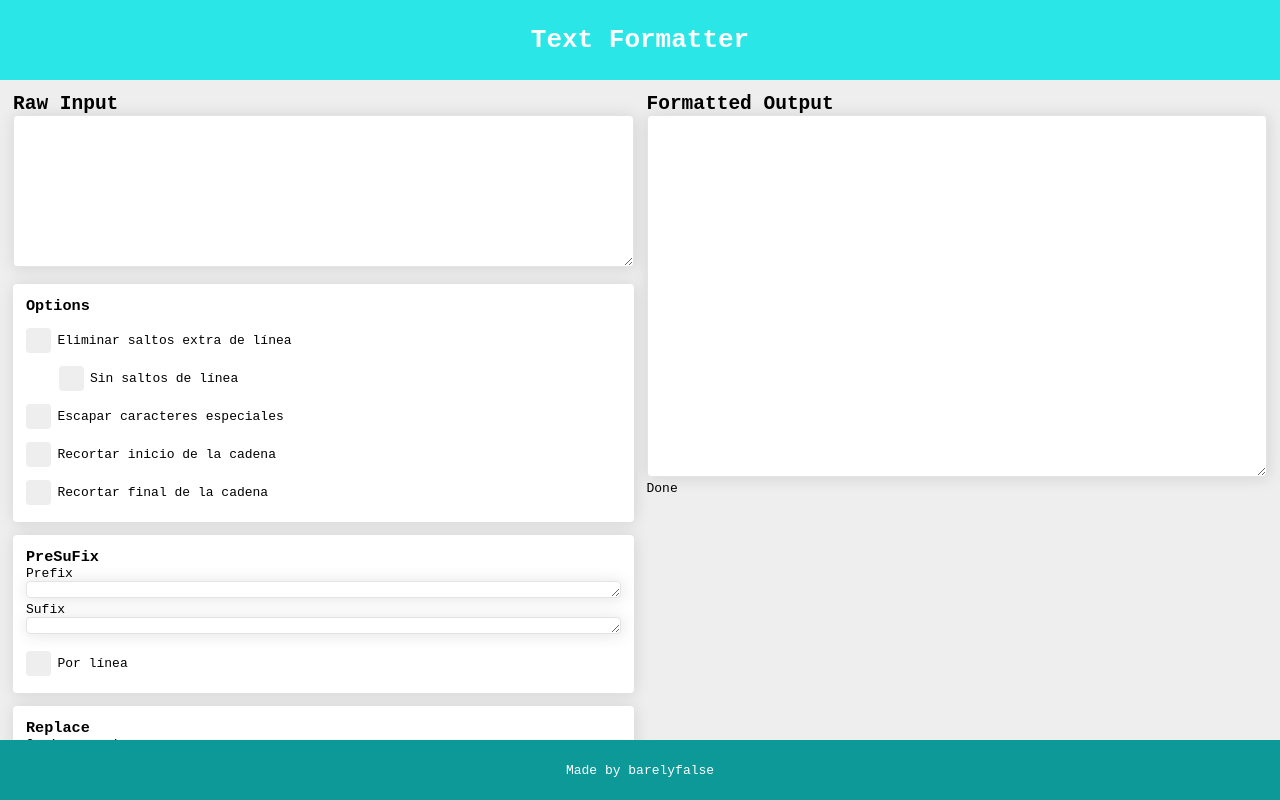
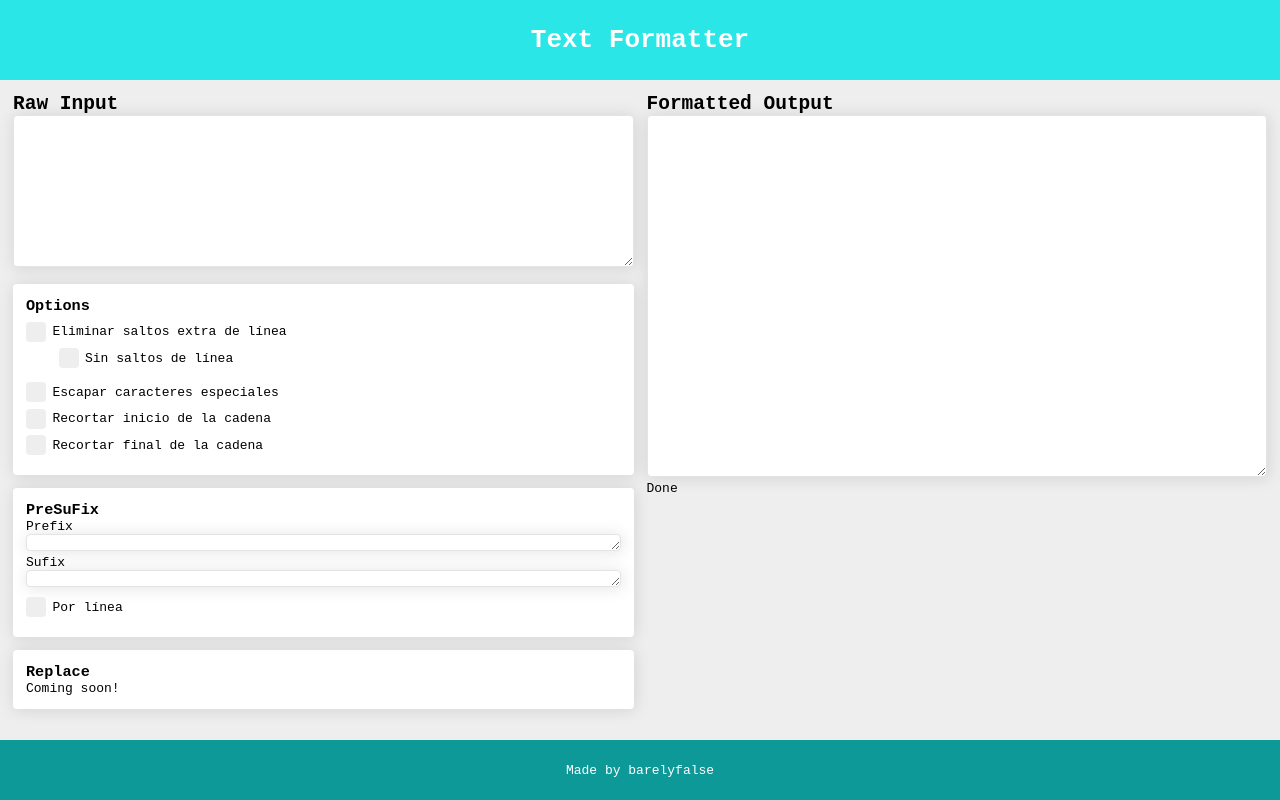
Before and after one commit to barelyfalse/multiline-string-formatter, a React (Create React App) app: page / in a window 1280 px wide. Built offline with nearby package versions, Linux system fonts and the light colour scheme.

Commit message:
shrinked checkbox

```diff
--- a/src/css/app.css
+++ b/src/css/app.css
@@ -73,6 +73,7 @@ body {
 
 .sub-option {
   padding-left: 2.5em;
+  padding-bottom: 0.1em;
 }
 
 @media only screen and (min-width: 1500px) {
--- a/src/css/checkbox.css
+++ b/src/css/checkbox.css
@@ -5,8 +5,8 @@
   align-items: center;
   gap: 0.5em;
   cursor: pointer;
-  margin-top: 1em;
-  margin-bottom: 4px;
+  margin-top: 0.5em;
+  margin-bottom: 0.5em;
 }
 
 .checkbox-container input {
@@ -18,8 +18,8 @@
 }
 
 .checkmark {
-  height: 25px;
-  width: 25px;
+  height: 20px;
+  width: 20px;
   background-color: #eee;
 }
 
@@ -38,8 +38,8 @@
 .checkmark:after {
   content: "";
   position: relative;
-  left: 8px;
-  top: 5px;
+  left: 6px;
+  top: 2px;
   display: none;
 }
 
```
